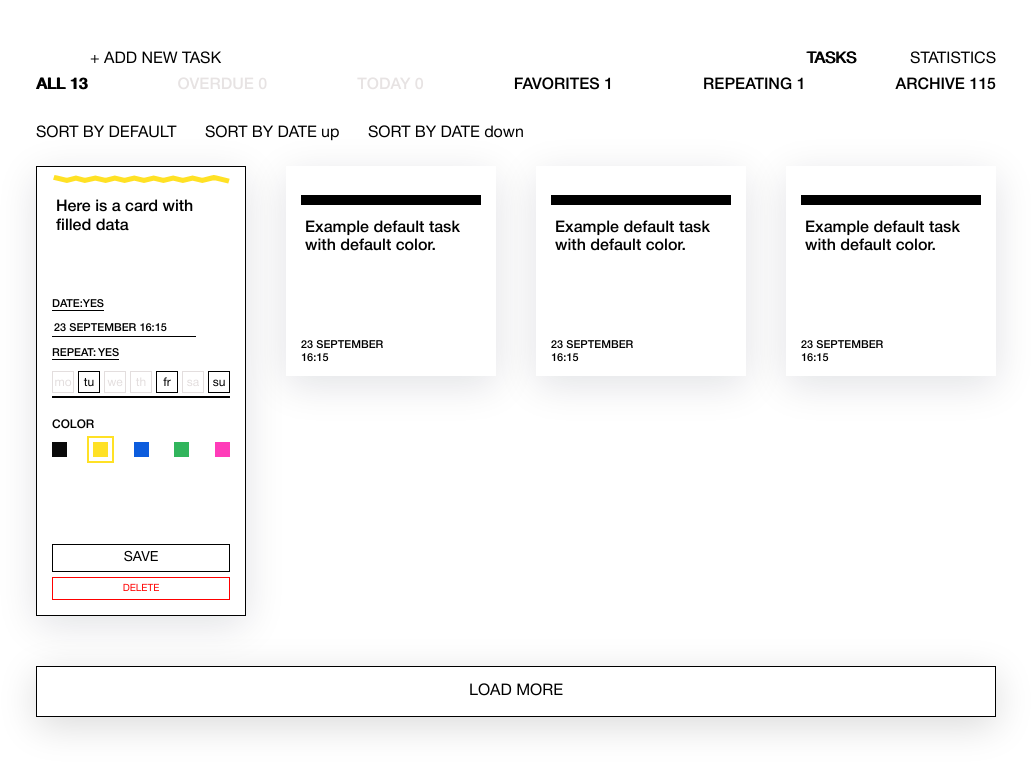
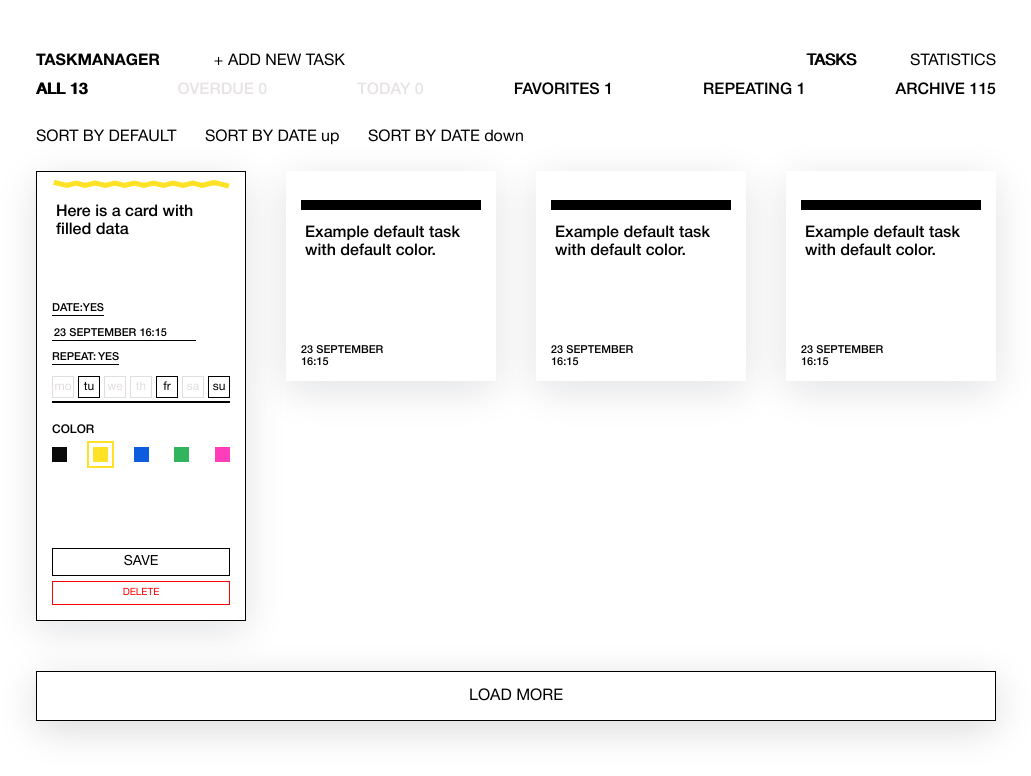
Before and after one commit to summer4requiem/994997-taskmanager-11, a website built with webpack: page public/index.html in a window 1280 px wide. Shown: the whole page, without its empty margins (124-1155 px from the left). Built offline with nearby package versions, Linux system fonts and the light colour scheme.

Commit message:
added modules

```diff
--- a/public/index.html
+++ b/public/index.html
@@ -36,7 +36,7 @@
 
     <main class="main">
       <section class="main__control control container">
-        <!-- Меню -->
+      <h1 class="control__title">TASKMANAGER</h1>
       </section>
       <!-- Фильтры -->
 
```
